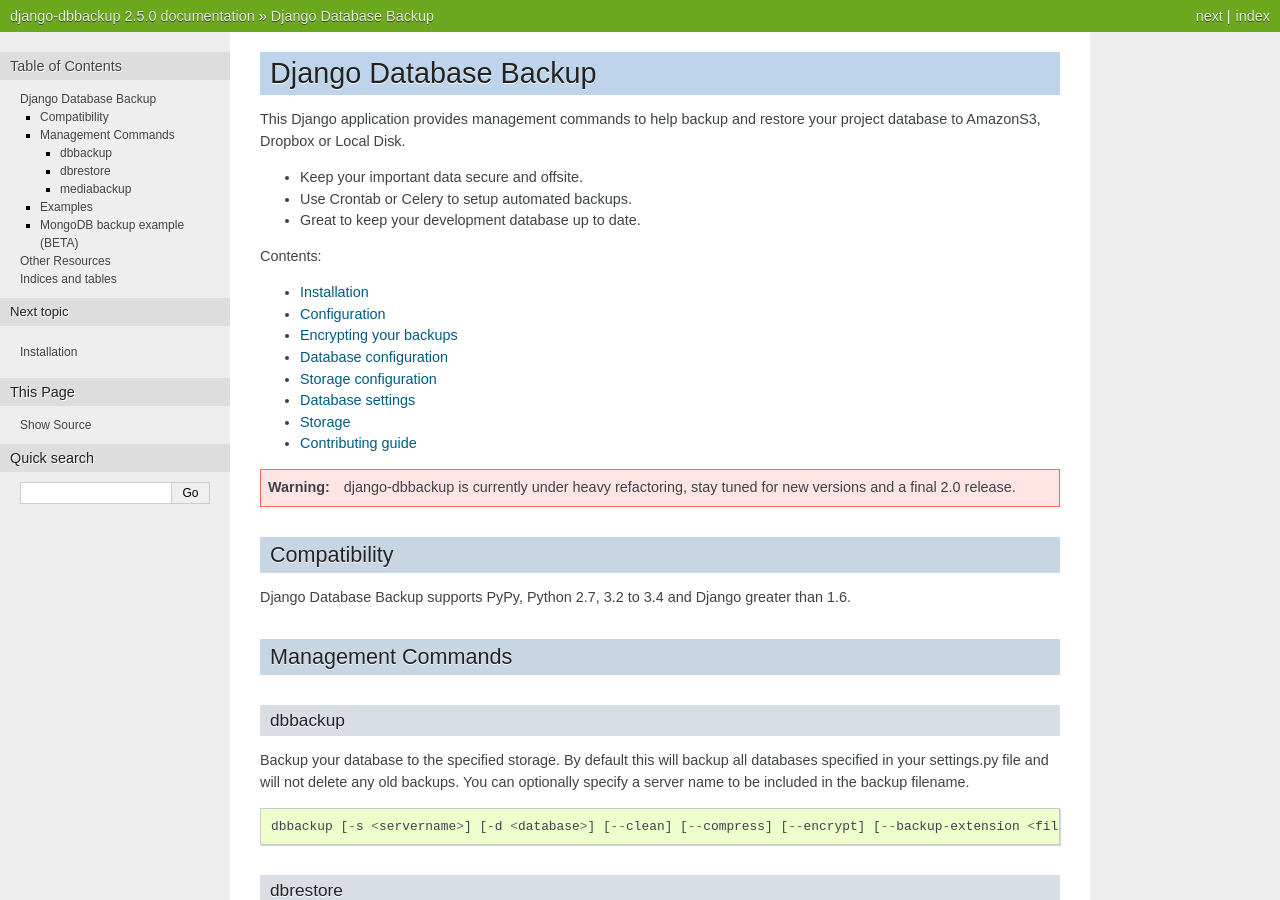
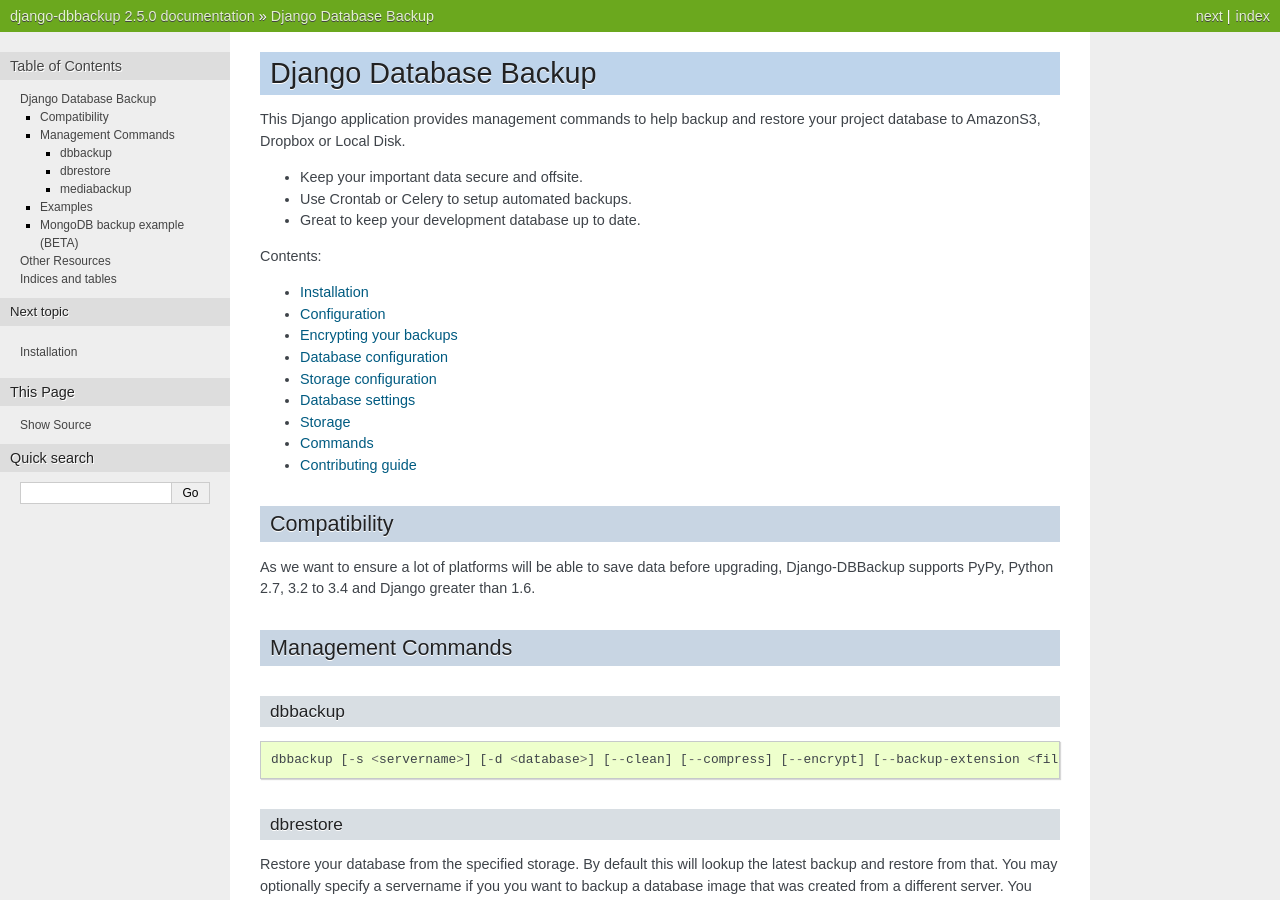
Before and after one commit to jazzband/django-dbbackup, a Sphinx documentation site: the page built from docs/index.rst, in a window 1280 px wide and 900 px high. Built offline with Sphinx 7.4.7, drawn with Linux system fonts in a browser that asks for light colours.

Commit message:
Update doc

```diff
--- a/docs/index.rst
+++ b/docs/index.rst
@@ -19,27 +19,21 @@
    configuration
    databases
    storage
+   commands
    contributing
-
-.. warning::
-   django-dbbackup is currently under heavy refactoring, stay tuned for
-   new versions and a final 2.0 release.
 
 Compatibility
 -------------
 
-Django Database Backup supports PyPy, Python 2.7, 3.2 to 3.4 and Django greater than
-1.6.
+As we want to ensure a lot of platforms will be able to save data before
+upgrading, Django-DBBackup supports PyPy, Python 2.7, 3.2 to 3.4 and Django
+greater than 1.6.
 
 Management Commands
 -------------------
 
 dbbackup
 ~~~~~~~~
-Backup your database to the specified storage. By default this
-will backup all databases specified in your settings.py file and will not
-delete any old backups. You can optionally specify a server name to be included
-in the backup filename.
 
 ::
 
```
Also changed, not shown: docs/commands.rst (added, +39 -0 lines), docs/upgrade.rst (added, +38 -0 lines).
